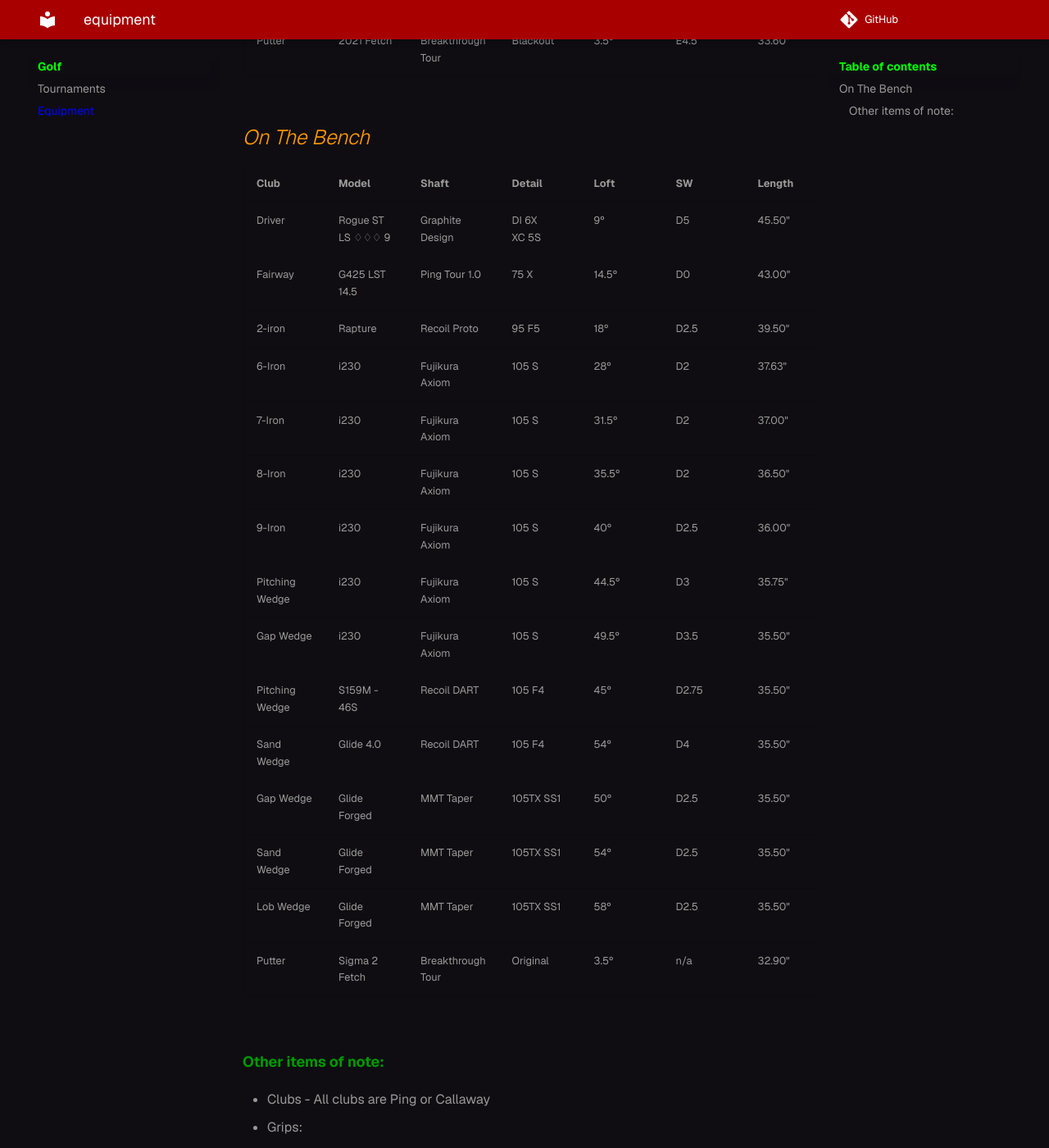
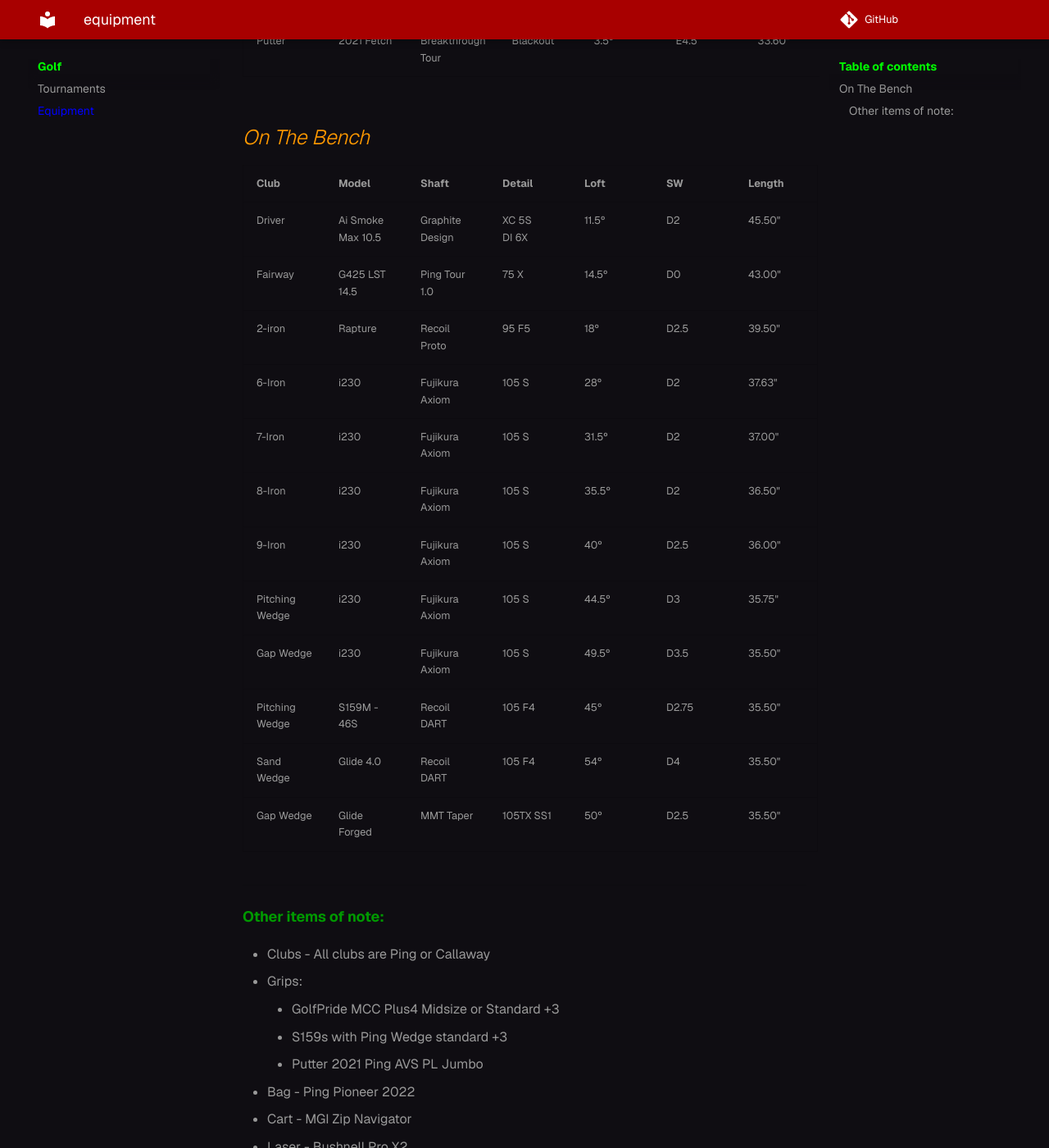
Before and after one commit to matchavez/matchavez.github.io, an MkDocs documentation site: the page built from docs/golf/equipment.md, in a window 1280 px wide and 1400 px high, scrolled down 1103 px. Shown: the whole window at 82% size. Built offline with MkDocs 1.6.1 and Material for MkDocs 9.7.7, drawn with Linux system fonts in a browser that asks for light colours; comment, search, counter and statistics services are not loaded; some of the changed text lies outside the part shown.

Commit message:
[PUBLISHER] Merge #96

```diff
--- a/docs/golf/equipment.md
+++ b/docs/golf/equipment.md
@@ -4,27 +4,27 @@
 title: equipment
 ---
 # _WITB_
-| Club           | Model             | Shaft             | Detail   | Loft  | SW    | Length |
-| -------------- | ----------------- | ----------------- | -------- | ----- | ----- | ------ |
-| Driver         | Ai Smoke Max 10.5 | Graphite Design   | UB 6S    | 11.5º | D2    | 45.50" |
-| Fairway        | Ai Smoke ♢♢♢  15  | Graphite Design   | XC 6S    | 16º   | D2    | 43.25" |
-| Hybrid         | G430 19           | Hzrdus Smoke Red  | 80 6.0   | 19º   | D2    | 40.25" |
-| 4-Iron         | i530              | Fujikura Axiom    | 105 S    | 19º   | D2    | 38.88" |
-| 5-Iron         | i230              | Fujikura Axiom    | 105 S    | 25º   | D2    | 38.25" |
-| 6-Iron         | Blueprint S       | Fujikura Axiom    | 105 S    | 29º   | D2    | 37.50" |
-| 7-Iron         | Blueprint S       | Fujikura Axiom    | 105 S    | 33º   | D2    | 37.00" |
-| 8-Iron         | Blueprint S       | Fujikura Axiom    | 105 S    | 37º   | D2    | 36.50" |
-| 9-Iron         | Blueprint S       | Fujikura Axiom    | 105 S    | 41º   | D2.5  | 36.00" |
-| Pitching Wedge | Blueprint S       | Fujikura Axiom    | 105 S    | 45º   | D3    | 35.50" |
-| Gap Wedge      | S159M - 50S       | Recoil DART       | 105 F4   | 49º   | D3    | 35.50" |
-| Sand Wedge     | S159M - 54H       | Recoil DART       | 105 F4   | 54º   | D3.25 | 35.50" |
-| Lob Wedge      | S159M - 58H       | Recoil DART       | 105 F4   | 58º   | D3.5  | 35.50" |
-| Putter         | 2021 Fetch        | Breakthrough Tour | Blackout | 3.5º  | E4.5  | 33.60" |
+| Club           | Model             | Shaft             | Detail   | Loft | SW    | Length |
+| -------------- | ----------------- | ----------------- | -------- | ---- | ----- | ------ |
+| Driver         | Rogue ST LS ♢♢♢ 9 | Graphite Design   | UB 6S    | 10º  | D2    | 45.50" |
+| Fairway        | Ai Smoke ♢♢♢  15  | Graphite Design   | XC 7S    | 16º  | D2    | 43.25" |
+| Hybrid         | G430 19           | Hzrdus Smoke Red  | 80 6.0   | 19º  | D2    | 40.25" |
+| 4-Iron         | i530              | Fujikura Axiom    | 105 S    | 19º  | D2    | 39.00" |
+| 5-Iron         | i230              | Fujikura Axiom    | 105 S    | 25º  | D2    | 38.25" |
+| 6-Iron         | Blueprint S       | Fujikura Axiom    | 105 S    | 29º  | D2    | 37.50" |
+| 7-Iron         | Blueprint S       | Fujikura Axiom    | 105 S    | 33º  | D2    | 37.00" |
+| 8-Iron         | Blueprint S       | Fujikura Axiom    | 105 S    | 37º  | D2    | 36.50" |
+| 9-Iron         | Blueprint S       | Fujikura Axiom    | 105 S    | 41º  | D2.5  | 36.00" |
+| Pitching Wedge | Blueprint S       | Fujikura Axiom    | 105 S    | 45º  | D3    | 35.50" |
+| Gap Wedge      | S159M - 50S       | Recoil DART       | 105 F4   | 49º  | D3    | 35.50" |
+| Sand Wedge     | S159M - 54H       | Recoil DART       | 105 F4   | 54º  | D3.25 | 35.50" |
+| Lob Wedge      | S159M - 58H       | Recoil DART       | 105 F4   | 58º  | D3.5  | 35.50" |
+| Putter         | 2021 Fetch        | Breakthrough Tour | Blackout | 3.5º | E4.5  | 33.60" |
 
 ## _On The Bench_
 | Club           | Model             | Shaft             | Detail         | Loft  | SW    | Length |
 | -------------- | ----------------- | ----------------- | -------------- | ----- | ----- | ------ |
-| Driver         | Rogue ST LS ♢♢♢ 9 | Graphite Design   | DI 6X<br>XC 5S | 9º    | D5    | 45.50" |
+| Driver         | Ai Smoke Max 10.5 | Graphite Design   | XC 5S<br>DI 6X | 11.5º | D2    | 45.50" |
 | Fairway        | G425 LST 14.5     | Ping Tour 1.0     | 75 X           | 14.5º | D0    | 43.00" |
 | 2-iron         | Rapture           | Recoil Proto      | 95 F5          | 18º   | D2.5  | 39.50" |
 | 6-Iron         | i230              | Fujikura Axiom    | 105 S          | 28º   | D2    | 37.63" |
@@ -36,9 +36,7 @@
 | Pitching Wedge | S159M - 46S       | Recoil DART       | 105 F4         | 45º   | D2.75 | 35.50" |
 | Sand Wedge     | Glide 4.0         | Recoil DART       | 105 F4         | 54º   | D4    | 35.50" |
 | Gap Wedge      | Glide Forged      | MMT Taper         | 105TX SS1      | 50º   | D2.5  | 35.50" |
-| Sand Wedge     | Glide Forged      | MMT Taper         | 105TX SS1      | 54º   | D2.5  | 35.50" |
-| Lob Wedge      | Glide Forged      | MMT Taper         | 105TX SS1      | 58º   | D2.5  | 35.50" |
-| Putter         | Sigma 2 Fetch     | Breakthrough Tour | Original       | 3.5º  | n/a   | 32.90" |
+
 
 
 ---
```
